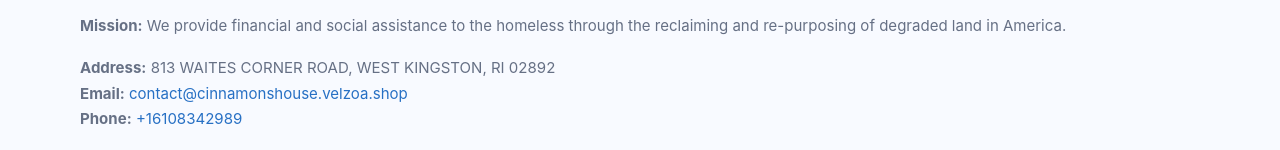
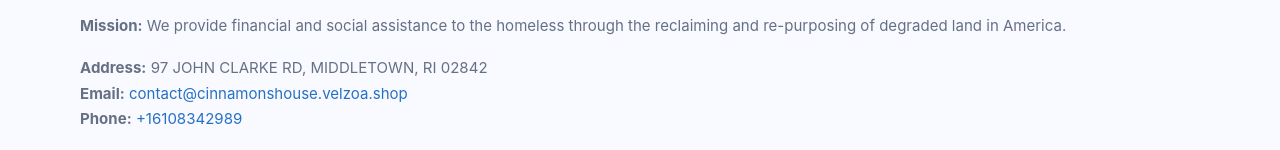
Before and after one commit to thuanbg111/cinnamons-house-animal-sanctuary-inc-7945, a plain HTML site: page index.html in a window 1280 px wide. Shown: the part 1359-1509 px from the top of the page. Drawn offline with Linux system fonts and the light colour scheme.

Commit message:
Update index.html

```diff
--- a/index.html
+++ b/index.html
@@ -6,7 +6,7 @@
 <link rel="stylesheet" href="assets/styles.css"/><link rel="icon" href="images/logo.png">
 <meta name="data-ein" content="001757945"><meta name="data-name" content="Cinnamon’s House Animal Sanctuary, Inc.">
 <meta name="data-email" content="contact@cinnamonshouse.velzoa.shop"><meta name="data-phone" content="+16108342989">
-<meta name="data-address" content="813 WAITES CORNER ROAD, WEST KINGSTON, RI 02892"><meta name="data-map" content="813+WAITES+CORNER+ROAD,+WEST+KINGSTON,+RI+02892">
+<meta name="data-address" content="97 JOHN CLARKE RD, MIDDLETOWN, RI 02842"><meta name="data-map" content="813+WAITES+CORNER+ROAD,+WEST+KINGSTON,+RI+02892">
   <meta name="description" content="Dedicated to animal welfare and community outreach, Cinnamon’s House Animal Sanctuary, Inc.">
 <meta name="facebook-domain-verification" content="yrorzsfq04wxesvr01t6t5ptdsw9o6" />
 </head>
@@ -89,7 +89,7 @@
         <div class="small">California Nonprofit Public Benefit • 501(c)(3) • EIN 001757945</div>
       </div>
       <div><div class="small"><strong>Mission:</strong> We provide financial and social assistance to the homeless through the reclaiming and re-purposing of degraded land in America.</div></div>
-      <div><div class="small"><strong>Address:</strong> 813 WAITES CORNER ROAD, WEST KINGSTON, RI 02892<br><strong>Email:</strong> <a href="mailto:contact@cinnamonshouse.velzoa.shop">contact@cinnamonshouse.velzoa.shop</a><br><strong>Phone:</strong> <a href="tel:+16108342989">+16108342989</a></div></div>
+      <div><div class="small"><strong>Address:</strong> 97 JOHN CLARKE RD, MIDDLETOWN, RI 02842<br><strong>Email:</strong> <a href="mailto:contact@cinnamonshouse.velzoa.shop">contact@cinnamonshouse.velzoa.shop</a><br><strong>Phone:</strong> <a href="tel:+16108342989">+16108342989</a></div></div>
     </div>
   </footer>
 </main>
```
